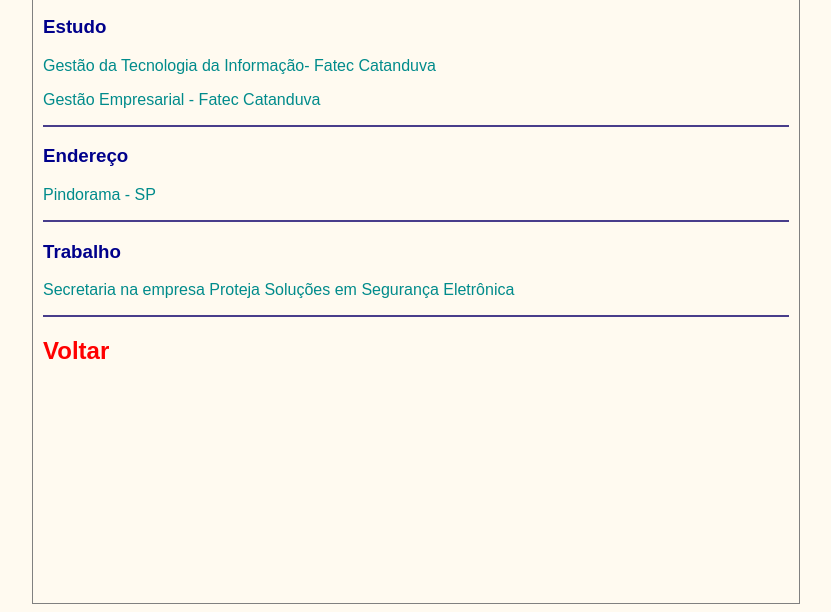
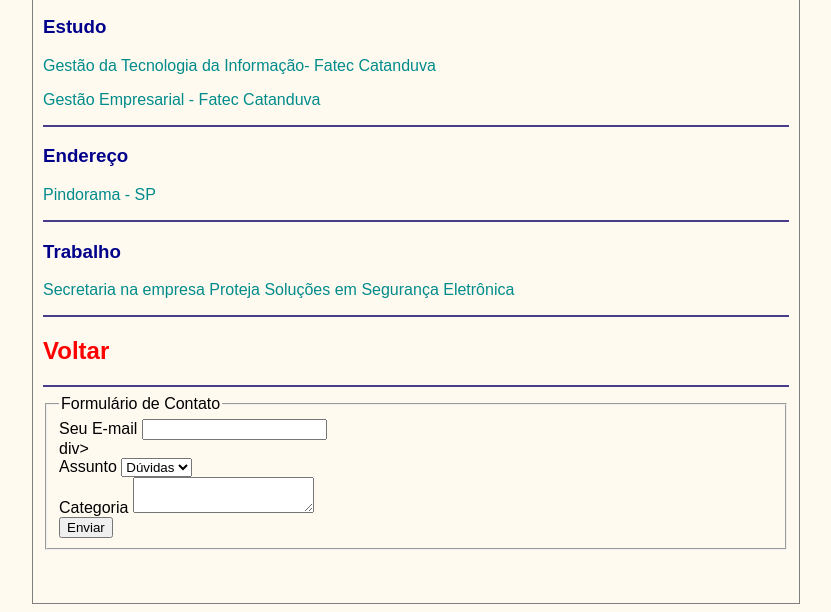
Before and after one commit to joaosanchez/Team12, a plain HTML site: page isabela.html in a window 1280 px wide. Shown: the part 188-800 px from the top of the page, without its empty margins (224-1055 px from the left). Drawn offline with Linux system fonts and the light colour scheme.

Commit message:
Update isabela.html

```diff
--- a/isabela.html
+++ b/isabela.html
@@ -67,5 +67,29 @@
 	<p>Secretaria na empresa Proteja Soluções em Segurança Eletrônica</p>
 	<hr><!--Passa uma linha na horizontal-->
 	<h2><a href="index.html">Voltar</a></h2>
+	<hr>
+	<fieldset>
+		<legend>Formulário de Contato</legend>
+
+		<div>Seu E-mail <input type="text"></div>div>
+
+		<div>
+			Assunto
+			<select>
+				<option>Dúvidas</option>
+				<option>Outros</option>
+			</select>
+		</div>
+
+		<div>
+			Categoria
+			<textarea></textarea>
+		</div>
+
+		<div>
+			<button>Enviar</button>
+		</div>
+
+	</fieldset>
 </body>
 </html>
```
